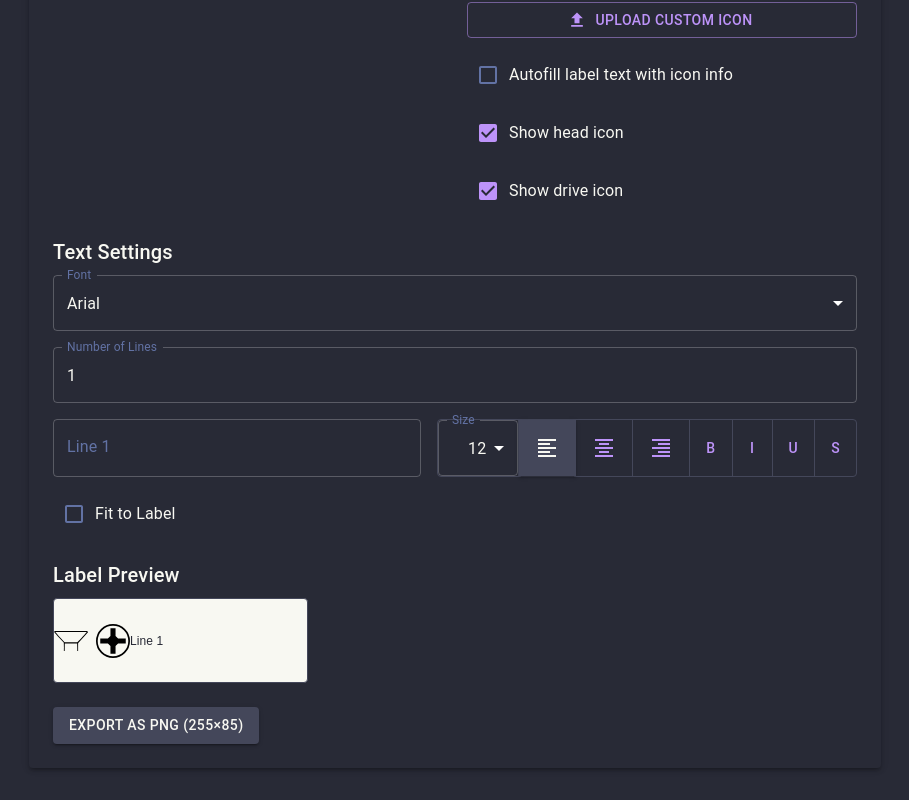
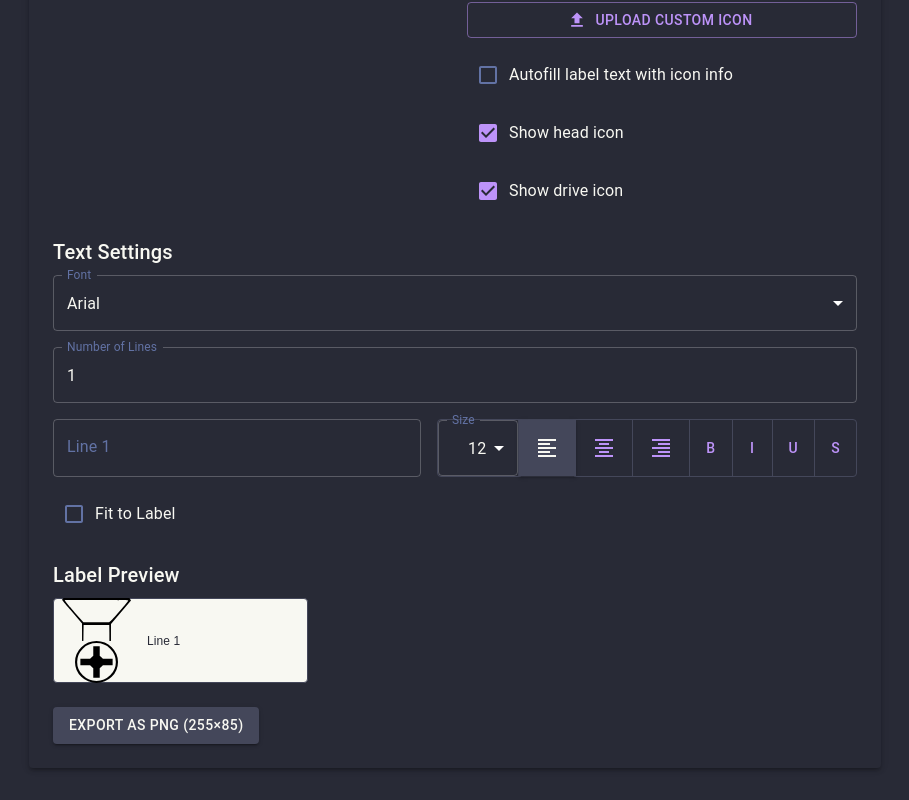
Before and after one commit to jyoo030/gridfinity-label-maker, a React (Create React App) app: page / in a window 1280 px wide. Shown: the part 571-1371 px from the top of the page, without its empty margins (185-1094 px from the left). Built offline with nearby package versions, Linux system fonts and the light colour scheme.

Commit message:
change icon stacking to be vertical to save space

```diff
--- a/src/components/LabelMaker.js
+++ b/src/components/LabelMaker.js
@@ -131,16 +131,30 @@ const getIconComponent = (iconType, drive, head, customIcon, showHeadIcon, showD
       const headIcon = headIcons[head];
 
       return (
-        <Stack direction="row" spacing={1} sx={{ width: '100%', height: '100%' }}>
+        <Box
+          sx={{
+            width: '100%',
+            height: '100%',
+            display: 'flex',
+            flexDirection: 'column',
+            justifyContent: 'space-between',
+            alignItems: 'center',
+            p: 0,
+            m: 0,
+          }}
+        >
           {headIcon && showHeadIcon && (
             <Box
               component="img"
               src={headIcon}
               alt={`${head} head icon`}
               sx={{
-                width: showDriveIcon ? '50%' : '100%',
-                height: '100%',
+                width: '100%',
+                height: showDriveIcon ? '50%' : '100%',
                 objectFit: 'contain',
+                display: 'block',
+                p: 0,
+                m: 0,
               }}
             />
           )}
@@ -150,13 +164,16 @@ const getIconComponent = (iconType, drive, head, customIcon, showHeadIcon, showD
               src={driveIcon}
               alt={`${drive} drive icon`}
               sx={{
-                width: showHeadIcon ? '50%' : '100%',
-                height: '100%',
+                width: '100%',
+                height: showHeadIcon ? '50%' : '100%',
                 objectFit: 'contain',
+                display: 'block',
+                p: 0,
+                m: 0,
               }}
             />
           )}
-        </Stack>
+        </Box>
       );
     default:
       return null;
@@ -1099,8 +1116,8 @@ function LabelMaker() {
             ) && (
               <Box
                 sx={{
-                  width: dimensions.width * 0.8,
-                  height: dimensions.width * 0.8,
+                  width: dimensions.width,
+                  height: dimensions.width,
                   display: 'flex',
                   alignItems: 'center',
                   justifyContent: 'center',
```
